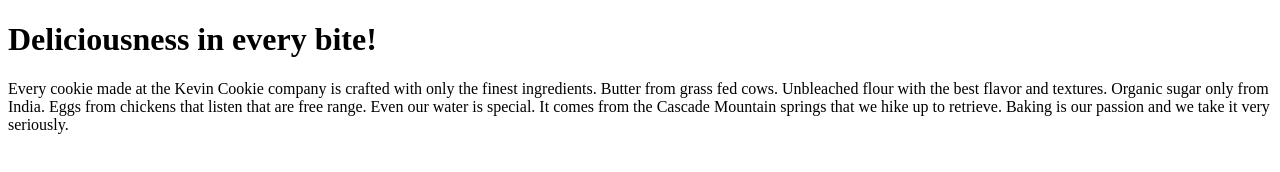
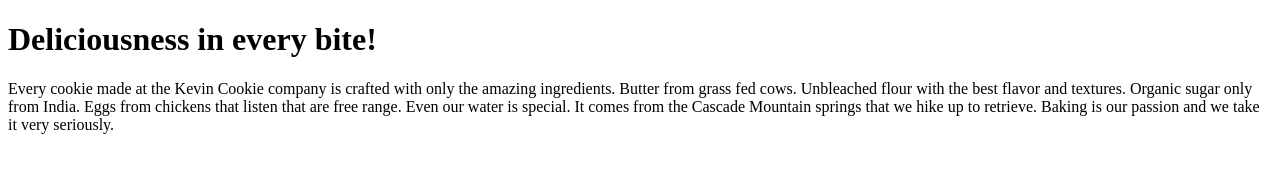
Before and after one commit to sra1kurrapati/practice, a plain HTML site: page index.htm in a window 1280 px wide. Drawn offline with Linux system fonts and the light colour scheme.

Commit message:
amazing cokkie

```diff
--- a/index.htm
+++ b/index.htm
@@ -3,7 +3,7 @@
 <body>
 
 <h1>Deliciousness in every bite!</h1>
-<p>Every cookie made at the Kevin Cookie company is crafted with only the finest ingredients. Butter from grass fed cows. Unbleached flour with the best flavor and textures. Organic sugar only from India. Eggs from chickens that listen that are free range. Even our water is special. It comes from the Cascade Mountain springs that we hike up to retrieve. Baking is our passion and we take it very seriously.</p>
+<p>Every cookie made at the Kevin Cookie company is crafted with only the amazing ingredients. Butter from grass fed cows. Unbleached flour with the best flavor and textures. Organic sugar only from India. Eggs from chickens that listen that are free range. Even our water is special. It comes from the Cascade Mountain springs that we hike up to retrieve. Baking is our passion and we take it very seriously.</p>
 
 </body>
 </html>
```
